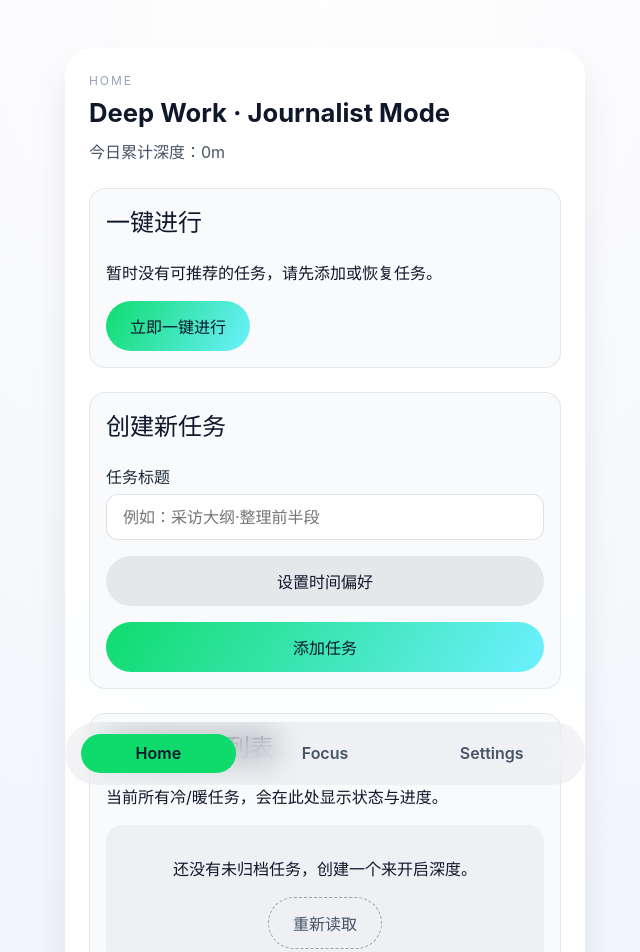
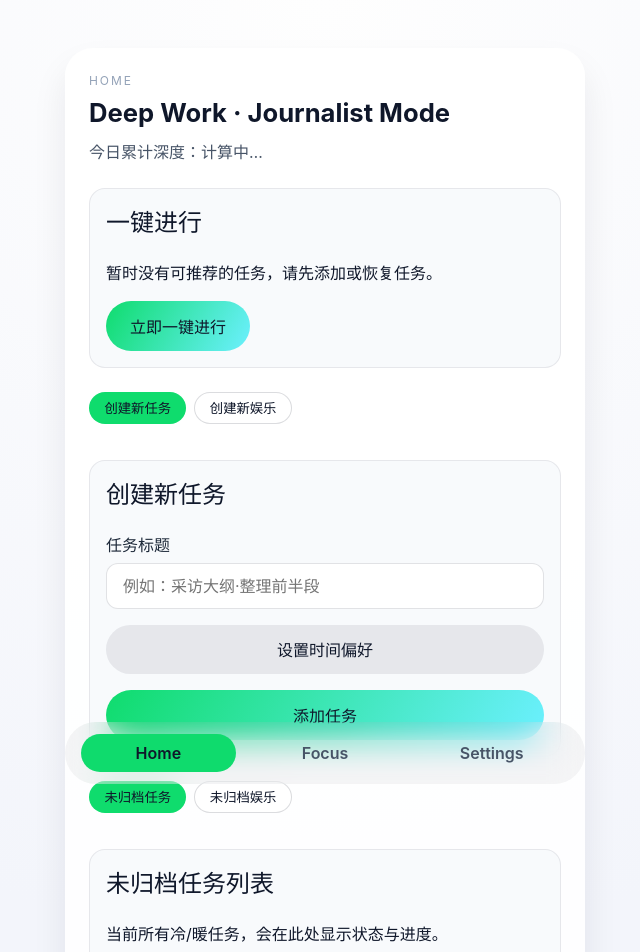
Before and after one commit to xiyanliao/deep-work, a React (Vite) app: page / in a window 1280 px wide. Shown: the top 952 px of the page, without its empty margins (315-955 px from the left). Built offline with nearby package versions, Linux system fonts and the light colour scheme.

Commit message:
添加娱乐作为任务的对偶项，但推荐系统不考虑娱乐

```diff
--- a/src/components/NewTaskForm.tsx
+++ b/src/components/NewTaskForm.tsx
@@ -2,12 +2,23 @@ import { useEffect, useMemo, useState, type FormEvent } from 'react'
 import { createTask } from '../data/db'
 import { useTimePreference } from '../hooks/useTimePreference'
 import { ESTIMATE_PRESETS } from '../constants/tasks'
+import type { Task } from '../types'
 
 interface Props {
+  category: Task['category']
   onCreated?: () => void
+  titleLabel?: string
+  placeholder?: string
+  submitLabel?: string
 }
 
-function NewTaskForm({ onCreated }: Props) {
+function NewTaskForm({
+  category,
+  onCreated,
+  titleLabel,
+  placeholder,
+  submitLabel,
+}: Props) {
   const [title, setTitle] = useState('')
   const [isSubmitting, setIsSubmitting] = useState(false)
   const [error, setError] = useState<string | null>(null)
@@ -18,6 +29,15 @@ function NewTaskForm({ onCreated }: Props) {
   const [customValue, setCustomValue] = useState('')
   const [preferenceError, setPreferenceError] = useState<string | null>(null)
   const { timePreference, customMinutes } = useTimePreference()
+  const effectiveTitleLabel =
+    titleLabel ?? (category === 'leisure' ? '娱乐标题' : '任务标题')
+  const effectivePlaceholder =
+    placeholder ??
+    (category === 'leisure'
+      ? '例如：Switch 健身 · 健身环 20 分钟'
+      : '例如：采访大纲·整理前半段')
+  const effectiveSubmitLabel =
+    submitLabel ?? (category === 'leisure' ? '添加娱乐' : '添加任务')
 
   useEffect(() => {
     if (!isPreferenceOpen) return
@@ -82,6 +102,7 @@ function NewTaskForm({ onCreated }: Props) {
       await createTask({
         title: trimmed,
         estimate_minutes: isPreferenceOpen ? pendingEstimate : null,
+        category,
       })
       setTitle('')
       if (isPreferenceOpen) {
@@ -102,10 +123,10 @@ function NewTaskForm({ onCreated }: Props) {
   return (
     <form className="stacked-form" onSubmit={handleSubmit}>
       <label className="form-field">
-        <span>任务标题</span>
+        <span>{effectiveTitleLabel}</span>
         <input
           type="text"
-          placeholder="例如：采访大纲·整理前半段"
+          placeholder={effectivePlaceholder}
           value={title}
           onChange={(event) => {
             setTitle(event.target.value)
@@ -165,7 +186,7 @@ function NewTaskForm({ onCreated }: Props) {
         </div>
       ) : null}
       <button className="primary-button" type="submit" disabled={isSubmitting}>
-        {isSubmitting ? '创建中…' : '添加任务'}
+        {isSubmitting ? '创建中…' : effectiveSubmitLabel}
       </button>
       {error ? <p className="error-text">{error}</p> : null}
       {success ? <p className="success-text">{success}</p> : null}
--- a/src/components/TaskList.tsx
+++ b/src/components/TaskList.tsx
@@ -11,6 +11,7 @@ interface Props {
   onStart?: (taskId: string) => void
   focusingTaskId?: string | null
   isStarting?: boolean
+  emptyHint?: string
 }
 
 function getProgressInfo(task: Task, formatMinutes: (minutes: number) => string) {
@@ -64,6 +65,7 @@ function TaskList({
   onStart,
   focusingTaskId,
   isStarting,
+  emptyHint,
 }: Props) {
   const { formatMinutes } = useDurationFormat()
   const activeTasks = tasks
@@ -81,7 +83,7 @@ function TaskList({
   if (!activeTasks.length) {
     return (
       <div className="task-list__empty">
-        <p>还没有未归档任务，创建一个来开启深度。</p>
+        <p>{emptyHint ?? '还没有未归档任务，创建一个来开启深度。'}</p>
         <button className="link-button" type="button" onClick={onRefresh}>
           重新读取
         </button>
--- a/src/data/db.ts
+++ b/src/data/db.ts
@@ -5,12 +5,15 @@ import type {
   SettingRecord,
   SettingValueMap,
   Task,
+  TaskCategory,
 } from '../types'
+
+type StoredTask = Omit<Task, 'category'> & { category?: TaskCategory }
 
 interface DeepWorkDBSchema extends DBSchema {
   tasks: {
     key: string
-    value: Task
+    value: StoredTask
     indexes: {
       'by-state': Task['state']
     }
@@ -89,43 +92,53 @@ const defaultTaskFields = (): Pick<
 export interface TaskDraft {
   title: string
   estimate_minutes?: number | null
+  category?: TaskCategory
+}
+
+function normalizeTask(task: StoredTask | undefined | null): Task | null {
+  if (!task) return null
+  const category = task.category ?? 'work'
+  return { ...task, category }
 }
 
 export async function createTask(draft: TaskDraft) {
   const db = await getDB()
   const id = crypto.randomUUID()
   const title = draft.title.trim() || '未命名任务'
-  const task: Task = {
+  const task: StoredTask = {
     id,
     title,
     estimate_minutes:
       typeof draft.estimate_minutes === 'number'
         ? draft.estimate_minutes
         : null,
+    category: draft.category ?? 'work',
     ...defaultTaskFields(),
   }
   await db.add('tasks', task)
-  return task
+  return normalizeTask(task)!
 }
 
 export async function listTasks() {
   const db = await getDB()
-  return db.getAll('tasks')
+  const records = await db.getAll('tasks')
+  return records.map((task) => normalizeTask(task)!)
 }
 
 export async function getTask(id: string) {
   const db = await getDB()
-  return db.get('tasks', id)
+  return normalizeTask(await db.get('tasks', id)) ?? undefined
 }
 
 export async function upsertTask(task: Task) {
   const db = await getDB()
-  const mergedTask: Task = {
+  const mergedTask: StoredTask = {
     ...task,
+    category: task.category ?? 'work',
     updated_at: nowISO(),
   }
   await db.put('tasks', mergedTask)
-  return mergedTask
+  return normalizeTask(mergedTask)!
 }
 
 export async function deleteTask(taskId: string) {
@@ -133,7 +146,7 @@ export async function deleteTask(taskId: string) {
   await db.delete('tasks', taskId)
 }
 
-const ensureTaskExists = (task: Task | undefined): Task => {
+const ensureTaskExists = (task: Task | null | undefined): Task => {
   if (!task) {
     throw new Error('Task not found')
   }
@@ -142,7 +155,7 @@ const ensureTaskExists = (task: Task | undefined): Task => {
 
 export async function markDone(taskId: string) {
   const db = await getDB()
-  const task = ensureTaskExists(await db.get('tasks', taskId))
+  const task = ensureTaskExists(normalizeTask(await db.get('tasks', taskId)))
   if (task.state === 'done') {
     return task
   }
@@ -157,7 +170,7 @@ export async function markDone(taskId: string) {
 
 export async function restoreTask(taskId: string) {
   const db = await getDB()
-  const task = ensureTaskExists(await db.get('tasks', taskId))
+  const task = ensureTaskExists(normalizeTask(await db.get('tasks', taskId)))
   if (task.state !== 'done') {
     return task
   }
@@ -173,7 +186,7 @@ export async function restoreTask(taskId: string) {
 
 export async function updateTaskState(taskId: string, state: Task['state']) {
   const db = await getDB()
-  const task = ensureTaskExists(await db.get('tasks', taskId))
+  const task = ensureTaskExists(normalizeTask(await db.get('tasks', taskId)))
   const nextTask: Task = {
     ...task,
     state,
@@ -212,7 +225,7 @@ export async function getFocusingTask() {
   const store = tx.store
   const index = store.index('by-state')
   const cursor = await index.openCursor('focusing')
-  return cursor?.value ?? null
+  return normalizeTask(cursor?.value) ?? null
 }
 
 export async function getSetting<K extends SettingKey>(key: K) {
@@ -248,7 +261,7 @@ export async function finishTask({
   startAt,
 }: FinishTaskOptions & { startAt: string }) {
   const db = await getDB()
-  const task = ensureTaskExists(await db.get('tasks', taskId))
+  const task = ensureTaskExists(normalizeTask(await db.get('tasks', taskId)))
   if (task.state !== 'focusing') {
     throw new Error('当前任务不在 focusing 状态')
   }
--- a/src/index.css
+++ b/src/index.css
@@ -400,6 +400,30 @@ body {
   text-align: center;
 }
 
+.slider-group {
+  margin-top: 1.5rem;
+}
+
+.slider-tabs {
+  display: flex;
+  gap: 0.5rem;
+  flex-wrap: wrap;
+  margin-bottom: 0.75rem;
+}
+
+.slider-viewport {
+  overflow: hidden;
+}
+
+.slider-track {
+  display: flex;
+  transition: transform 0.35s ease;
+}
+
+.slider-pane {
+  flex: 0 0 100%;
+}
+
 .estimate-options {
   display: flex;
   flex-wrap: wrap;
--- a/src/pages/FocusPage.tsx
+++ b/src/pages/FocusPage.tsx
@@ -64,8 +64,8 @@ function FocusPage() {
     return (
       <section className="page focus-page">
         <p className="page-kicker">Focus</p>
-        <h1>暂无进行中的深度任务</h1>
-        <p className="page-lead">请在 Home 页 Start 一个任务后再回来。</p>
+        <h1>暂无进行中的深度行动</h1>
+        <p className="page-lead">请在 Home 页 Start 一个行动后再回来。</p>
         <Link className="primary-button" to="/">
           返回 Home
         </Link>
--- a/src/pages/HomePage.tsx
+++ b/src/pages/HomePage.tsx
@@ -1,4 +1,4 @@
-import { useCallback, useEffect, useState } from 'react'
+import { useCallback, useEffect, useMemo, useState } from 'react'
 import { useNavigate } from 'react-router-dom'
 import NewTaskForm from '../components/NewTaskForm'
 import RecommendModal from '../components/RecommendModal'
@@ -11,6 +11,13 @@ import { recommendTasks } from '../utils/recommendation'
 import { useTodayDeepMinutes } from '../hooks/useTodayDeepMinutes'
 import { useDurationFormat } from '../state/DurationFormatContext'
 
+const CATEGORY_TABS = [
+  { key: 'work', label: '任务' },
+  { key: 'leisure', label: '娱乐' },
+] as const
+
+type CategoryKey = (typeof CATEGORY_TABS)[number]['key']
+
 function HomePage() {
   const [tasks, setTasks] = useState<Task[]>([])
   const [isLoading, setIsLoading] = useState(true)
@@ -18,6 +25,8 @@ function HomePage() {
   const [isRecommendOpen, setRecommendOpen] = useState(false)
   const [recommendation, setRecommendation] =
     useState<ReturnType<typeof recommendTasks> | null>(null)
+  const [creationTab, setCreationTab] = useState<CategoryKey>('work')
+  const [listTab, setListTab] = useState<CategoryKey>('work')
   const navigate = useNavigate()
   const { startFocus, session, focusingTask, isBusy } = useFocusSession()
   const { timePreference, customMinutes, savePreference } = useTimePreference()
@@ -28,6 +37,20 @@ function HomePage() {
     refresh: refreshTodayMinutes,
   } = useTodayDeepMinutes()
   const { formatMinutes } = useDurationFormat()
+  const filteredByCategory = useMemo(() => {
+    return {
+      work: tasks.filter((task) => (task.category ?? 'work') === 'work'),
+      leisure: tasks.filter((task) => task.category === 'leisure'),
+    }
+  }, [tasks])
+
+  const categoryDescriptions: Record<CategoryKey, string> = {
+    work: '当前所有冷/暖任务，会在此处显示状态与进度。',
+    leisure: '当前所有正在进行的娱乐安排，保持轻松的推进节奏。',
+  }
+
+  const getTabIndex = (tab: CategoryKey) =>
+    CATEGORY_TABS.findIndex((item) => item.key === tab)
 
   const refreshTasks = useCallback(async () => {
     setIsLoading(true)
@@ -116,24 +139,85 @@ function HomePage() {
         </button>
       </div>
 
+      <div className="slider-group">
+        <div className="slider-tabs" role="tablist">
+          {CATEGORY_TABS.map((tab) => (
+            <button
+              key={tab.key}
+              type="button"
+              className={creationTab === tab.key ? 'chip-button is-active' : 'chip-button'}
+              onClick={() => setCreationTab(tab.key)}
+            >
+              创建新{tab.label}
+            </button>
+          ))}
+        </div>
+        <div className="slider-viewport">
+          <div
+            className="slider-track"
+            style={{ transform: `translateX(-${getTabIndex(creationTab) * 100}%)` }}
+          >
+            {CATEGORY_TABS.map((tab) => (
+              <div className="slider-pane" key={tab.key}>
                 <div className="page-card">
-        <h2>创建新任务</h2>
-        <NewTaskForm onCreated={refreshTasks} />
+                  <h2>创建新{tab.label}</h2>
+                  <NewTaskForm
+                    category={tab.key}
+                    onCreated={refreshTasks}
+                    titleLabel={`${tab.label}标题`}
+                    submitLabel={`添加${tab.label}`}
+                    placeholder={
+                      tab.key === 'work'
+                        ? '例如：采访大纲·整理前半段'
+                        : '例如：Switch 健身 · 健身环 20 分钟'
+                    }
+                  />
+                </div>
+              </div>
+            ))}
+          </div>
+        </div>
       </div>
 
+      <div className="slider-group">
+        <div className="slider-tabs" role="tablist">
+          {CATEGORY_TABS.map((tab) => (
+            <button
+              key={tab.key}
+              type="button"
+              className={listTab === tab.key ? 'chip-button is-active' : 'chip-button'}
+              onClick={() => setListTab(tab.key)}
+            >
+              未归档{tab.label}
+            </button>
+          ))}
+        </div>
+        <div className="slider-viewport">
+          <div
+            className="slider-track"
+            style={{ transform: `translateX(-${getTabIndex(listTab) * 100}%)` }}
+          >
+            {CATEGORY_TABS.map((tab) => (
+              <div className="slider-pane" key={tab.key}>
                 <div className="page-card">
-        <h2>未归档任务列表</h2>
-        <p>当前所有冷/暖任务，会在此处显示状态与进度。</p>
+                  <h2>未归档{tab.label}列表</h2>
+                  <p>{categoryDescriptions[tab.key]}</p>
                   {error ? <p className="error-text">读取失败：{error}</p> : null}
                   <TaskList
-          tasks={tasks}
+                    tasks={filteredByCategory[tab.key]}
                     isLoading={isLoading}
                     onRefresh={refreshTasks}
                     onMarkDone={handleMarkDone}
                     onStart={handleStart}
                     focusingTaskId={focusingId}
                     isStarting={isBusy}
+                    emptyHint={`还没有未归档${tab.label}，创建一个来开启深度。`}
                   />
+                </div>
+              </div>
+            ))}
+          </div>
+        </div>
       </div>
       <RecommendModal
         isOpen={isRecommendOpen}
--- a/src/types.ts
+++ b/src/types.ts
@@ -1,4 +1,6 @@
 export type TaskState = 'cold' | 'focusing' | 'warm' | 'done'
+
+export type TaskCategory = 'work' | 'leisure'
 
 export type DurationFormat = 'minutes' | 'hm'
 
@@ -10,6 +12,7 @@ export interface Task {
   estimate_minutes: number | null
   spent_minutes: number
   state: TaskState
+  category: TaskCategory
   last_finish_note: string | null
   last_session_end_at: TimestampString | null
   session_count: number
--- a/src/utils/recommendation.ts
+++ b/src/utils/recommendation.ts
@@ -47,7 +47,7 @@ export function recommendTasks(
   timeWindowMinutes: number,
 ): RecommendationResult {
   const candidates = tasks
-    .filter((task) => task.state !== 'done')
+    .filter((task) => task.state !== 'done' && task.category !== 'leisure')
     .map(computeRemaining)
   const matches = candidates.filter((task) => {
     if (task.remaining_minutes === null) {
```
Lines whose indentation alone changed are shown as unchanged.
